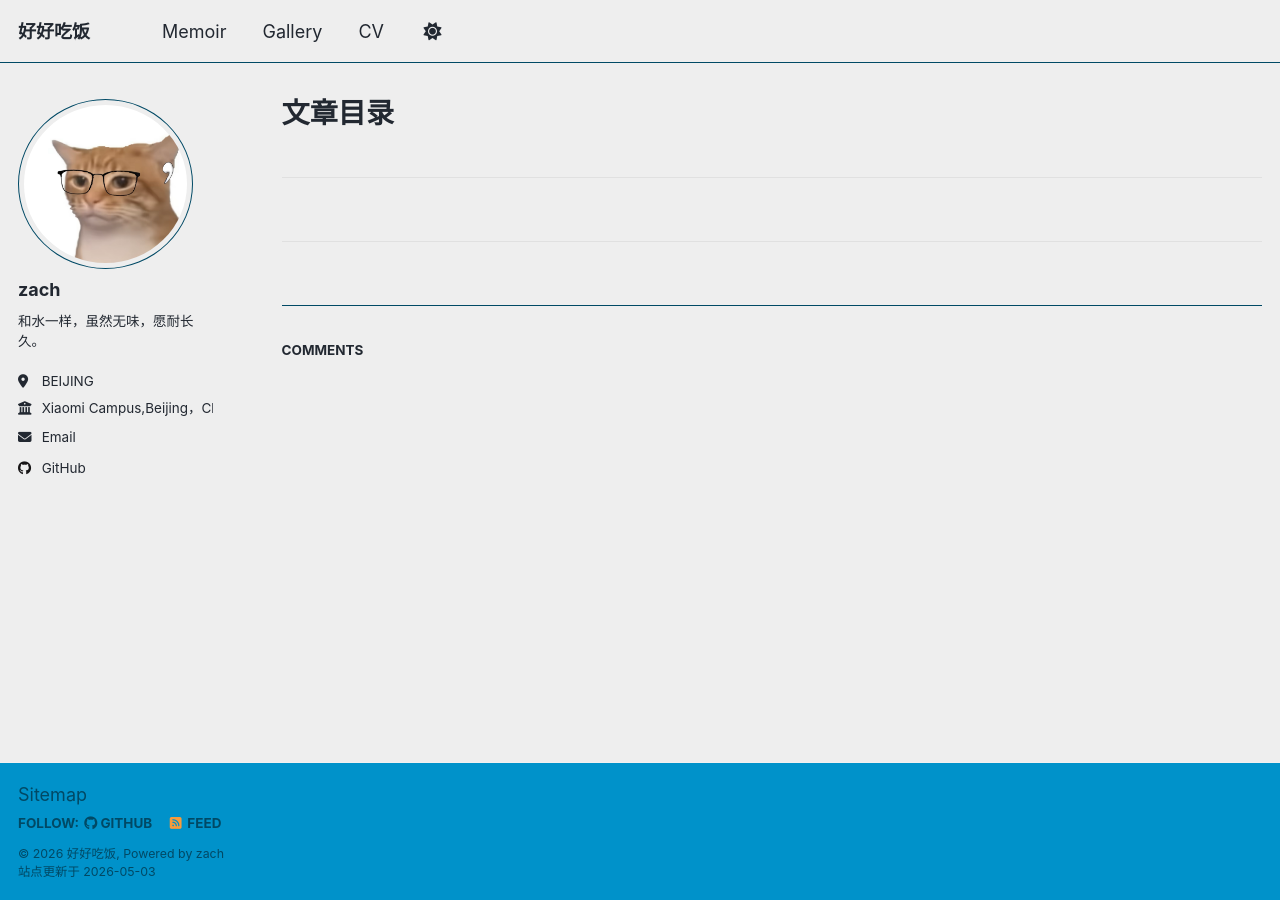
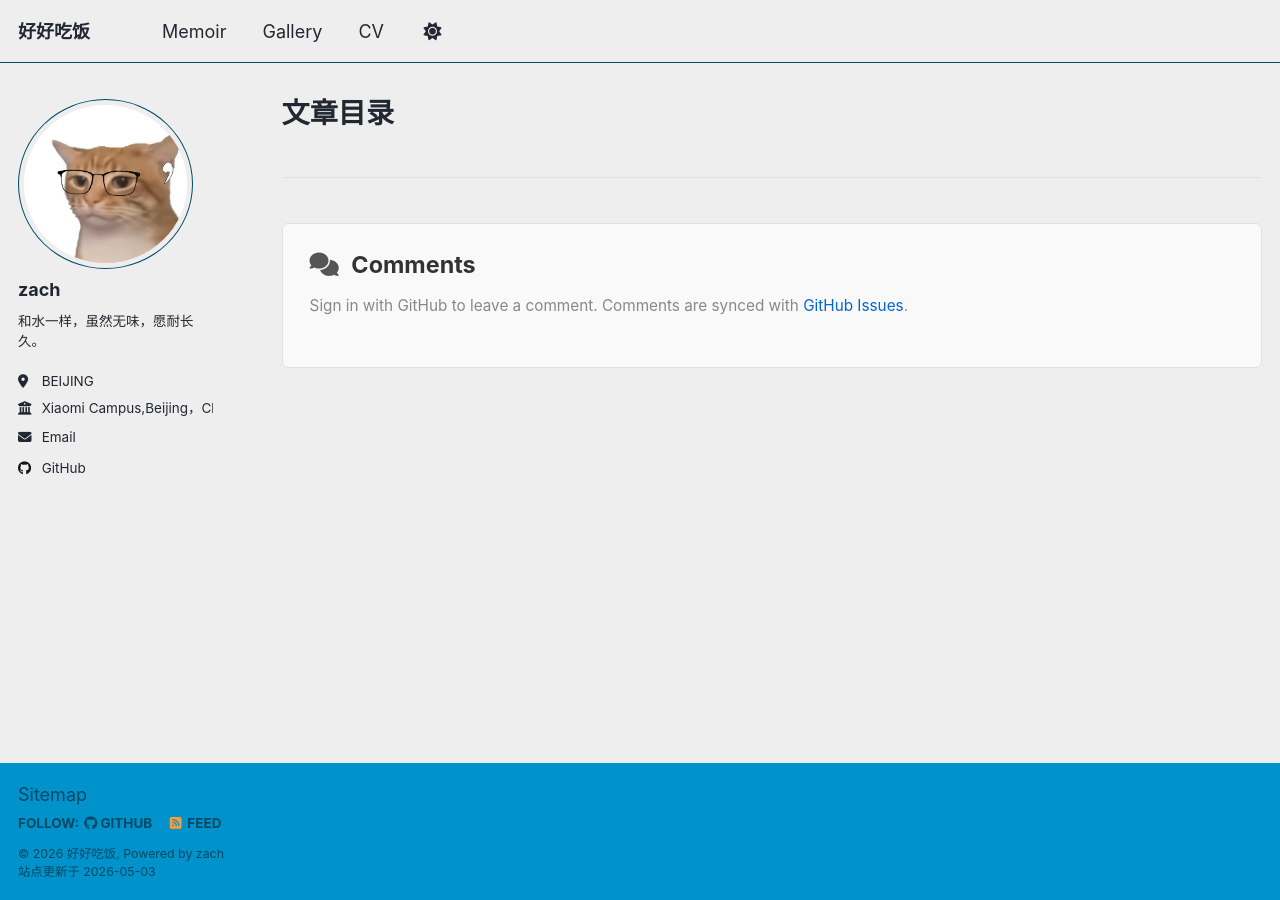
Before and after one commit to zach1219/zach1219.github.io, a Jekyll site: the page built from _pages/category-archive.html, in a window 1280 px wide. Built offline with Jekyll 4.4.1, drawn with Linux system fonts in a browser that asks for light colours; a script that is not in the unit is left out; comment, search, counter and statistics services are not loaded.

Commit message:
Update portfolio comments styling

```diff
--- a/_includes/comments-portfolio.html
+++ b/_includes/comments-portfolio.html
@@ -1,8 +1,9 @@
 {% include base_path %}
 
 {% if site.repository %}
-<div class="page__comments">
-  <h2 class="page__comments-title">Comments</h2>
+<div class="page__comments-inner">
+  <h2><i class="fa fa-comments" aria-hidden="true"></i> Comments</h2>
+  <p class="page__comments-hint">Sign in with GitHub to leave a comment. Comments are synced with <a href="https://github.com/{{ site.repository }}/issues" target="_blank">GitHub Issues</a>.</p>
   <script src="https://utteranc.es/client.js"
           repo="{{ site.repository }}"
           issue-term="pathname"
```
